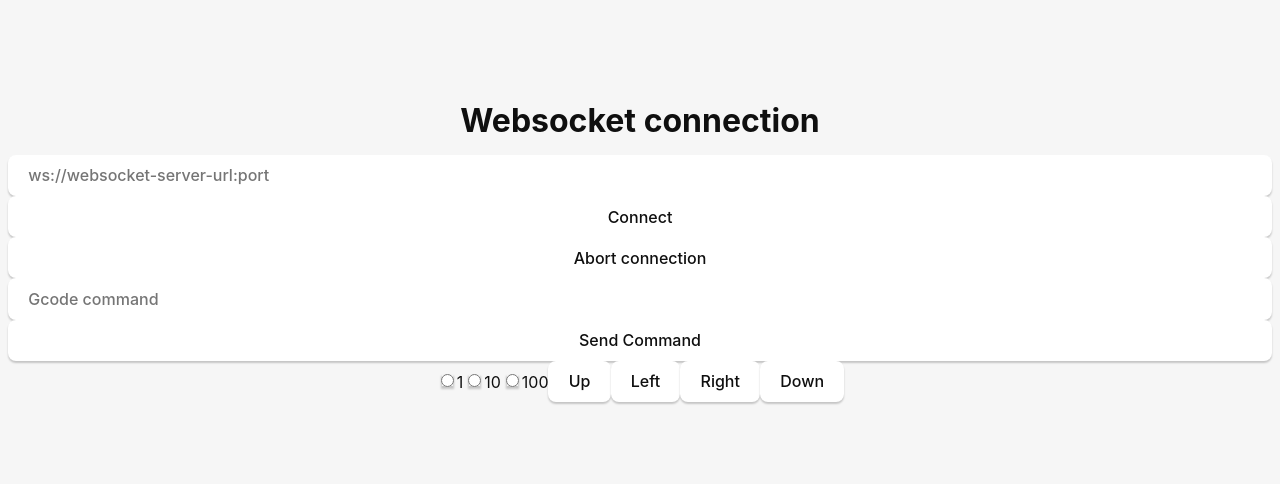
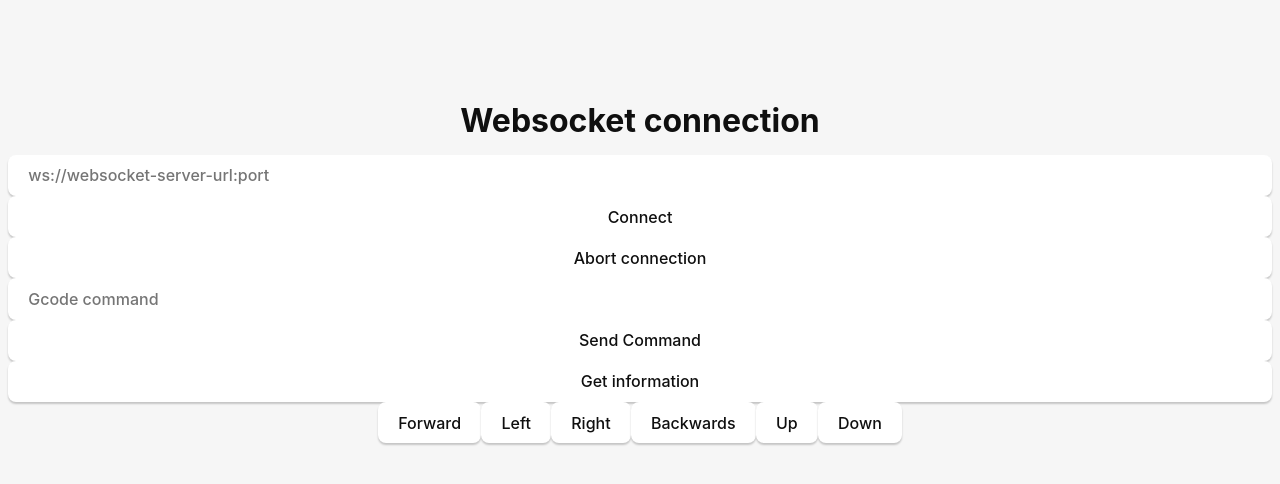
Before and after one commit to J040M/xcontroller-app, a Vue app: page / in a window 1280 px wide. Shown: the top 484 px of the page. Built offline with nearby package versions, Linux system fonts and the light colour scheme.

Commit message:
Quick changes for testing purposes

```diff
--- a/src/App.vue
+++ b/src/App.vue
@@ -6,12 +6,12 @@ const websocketUrl = ref('');
 const gcodeCommand = ref('');
 
 function connectSocketServer() {
-  if (!websocketUrl.value) {
-    console.error('Websocket URL is required');
-    return;
-  }
+  // if (!websocketUrl.value) {
+  //   console.error('Websocket URL is required');
+  //   return;
+  // }
 
-  socket = new WebSocket(websocketUrl.value);
+  socket = new WebSocket(websocketUrl.value || 'ws://127.0.0.1:9002');
 
   socket.onopen = () => {
     console.log('WebSocket connected');
@@ -26,13 +26,18 @@ function connectSocketServer() {
   };
 }
 
-function sendCommand(command: string) {
+function sendCommand(type: string, command: string) {
   if (!socket || socket.readyState !== WebSocket.OPEN) {
     console.error('WebSocket is not connected');
     return;
   }
 
-  socket.send(command);
+  const message = {
+    message_type: type,
+    message: command
+  }
+
+  socket.send(JSON.stringify(message));
 }
 </script>
 
@@ -45,17 +50,20 @@ function sendCommand(command: string) {
     <button @click="socket?.close()">Abort connection</button>
 
     <input type="text" placeholder="Gcode command" v-model="gcodeCommand" />
-    <button @click="sendCommand(gcodeCommand)">Send Command</button>
+    <button @click="sendCommand('Information', gcodeCommand)">Send Command</button>
+    <button @click="sendCommand('Information', 'M115')">Get information</button>
 
     <div id="remove-controller">
-      <input type="radio" id="one-v" name="move-length" /><label for="one">1</label>
+      <!-- <input type="radio" id="one-v" name="move-length" /><label for="one">1</label>
       <input type="radio" id="ten-v" name="move-length" /><label for="ten">10</label>
-      <input type="radio" id="hundred-v" name="move-length" /><label for="hundred">100</label>
+      <input type="radio" id="hundred-v" name="move-length" /><label for="hundred">100</label> -->
 
-      <button @click="sendCommand('up')">Up</button>
-      <button @click="sendCommand('left')">Left</button>
-      <button @click="sendCommand('right')">Right</button>
-      <button @click="sendCommand('down')">Down</button>
+      <button @click="sendCommand('Movement', 'G1 X10')">Forward</button>
+      <button @click="sendCommand('Movement', 'G1 X-10')">Left</button>
+      <button @click="sendCommand('Movement', 'G1 Y10')">Right</button>
+      <button @click="sendCommand('Movement', 'G1 Y-10')">Backwards</button>
+      <button @click="sendCommand('Movement', 'G1 Z10')">Up</button>
+      <button @click="sendCommand('Movement', 'G1 Z-10')">Down</button>
     </div>
   </div>
 </template>
```
